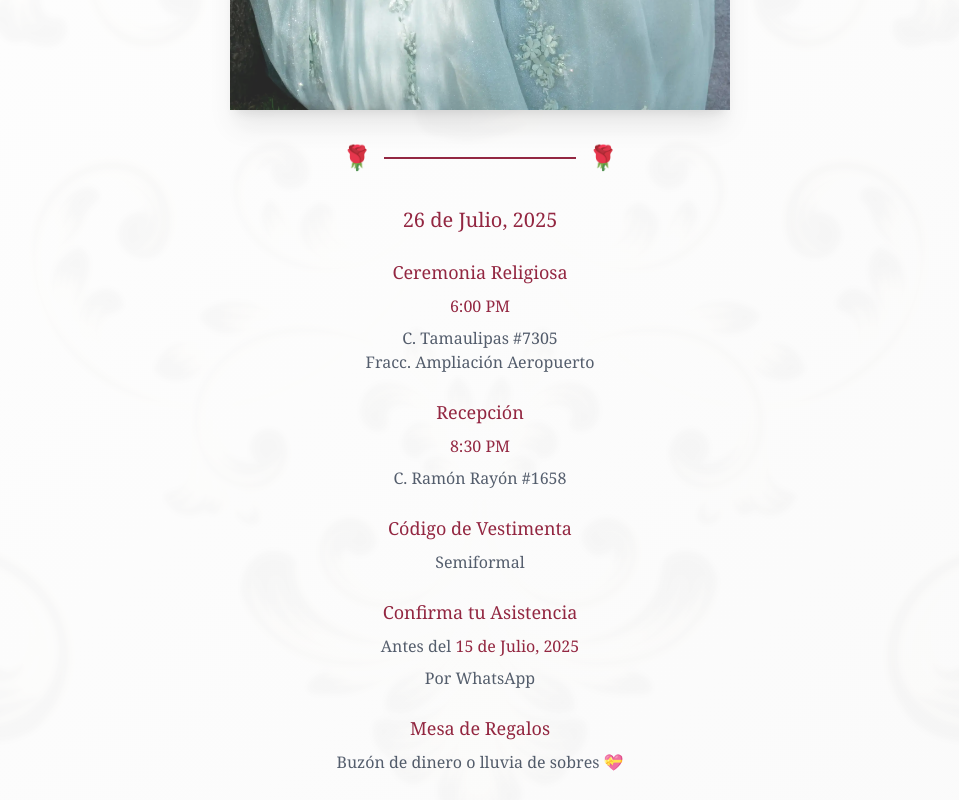
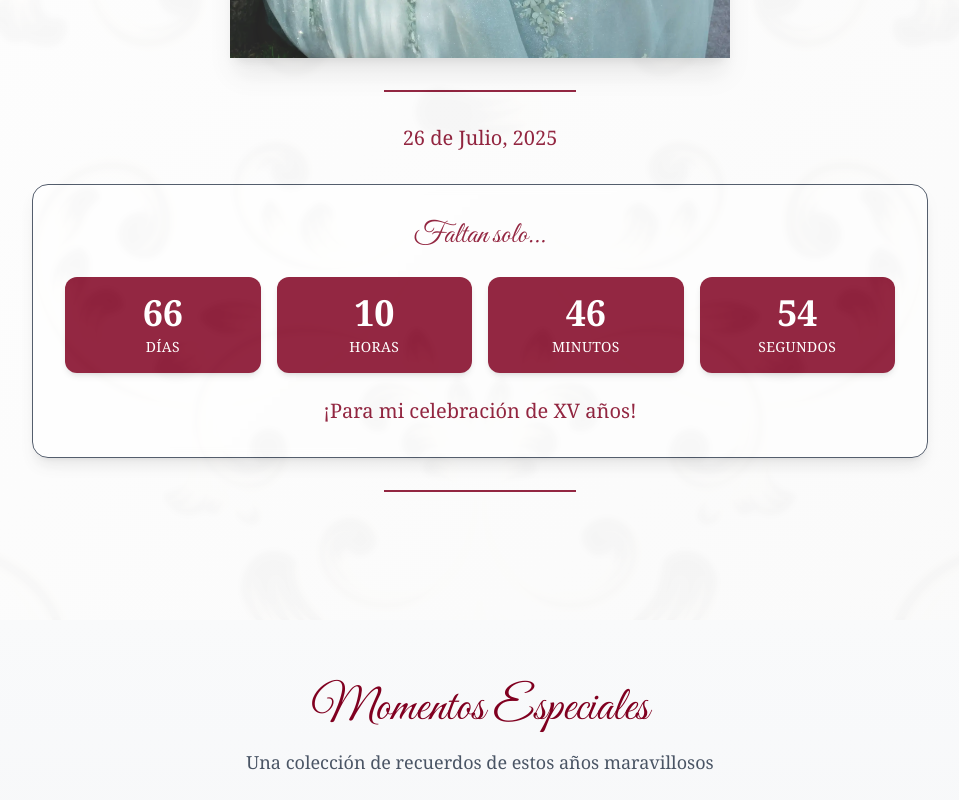
Before and after one commit to Lanyev/quince-jessica, a React (Vite) app: page /#/ in a window 1280 px wide. Shown: the part 1280-2080 px from the top of the page, without its empty margins (160-1119 px from the left). Built offline with nearby package versions, Linux system fonts and the light colour scheme.

Commit message:
Add countdown timer for event date and update timeLeft state management

```diff
--- a/src/pages/Inicio.jsx
+++ b/src/pages/Inicio.jsx
@@ -16,12 +16,44 @@ import 'swiper/css/pagination';
 const Inicio = () => {
   const [isVisible, setIsVisible] = useState(false);
   const [imagesLoaded, setImagesLoaded] = useState(false);
+  const [timeLeft, setTimeLeft] = useState({
+    days: 0,
+    hours: 0,
+    minutes: 0,
+    seconds: 0
+  });
 
   // Use dynamic gallery images hook
   const { images: allImages, loading, getRandomImages } = useGalleryImages();
 
   // Get 3 random images for homepage
   const galleryImages = getRandomImages(3);
+
+  // Countdown to event date (July 26, 2025 at 6:00 PM)
+  useEffect(() => {
+    const eventDate = new Date('2025-07-26T18:00:00').getTime();
+
+    const calculateTimeLeft = () => {
+      const now = new Date().getTime();
+      const difference = eventDate - now;
+
+      if (difference > 0) {
+        setTimeLeft({
+          days: Math.floor(difference / (1000 * 60 * 60 * 24)),
+          hours: Math.floor((difference % (1000 * 60 * 60 * 24)) / (1000 * 60 * 60)),
+          minutes: Math.floor((difference % (1000 * 60 * 60)) / (1000 * 60)),
+          seconds: Math.floor((difference % (1000 * 60)) / 1000)
+        });
+      } else {
+        setTimeLeft({ days: 0, hours: 0, minutes: 0, seconds: 0 });
+      }
+    };
+
+    calculateTimeLeft();
+    const timer = setInterval(calculateTimeLeft, 1000);
+
+    return () => clearInterval(timer);
+  }, []);
 
   useEffect(() => {
     // Precargar imágenes críticas
@@ -89,14 +121,11 @@ const Inicio = () => {
 
             {/* Theme - Corona */}
             <div className="mb-8">
-              <p className="font-script text-2xl md:text-3xl text-primary-light">
-                Tema: Corona 👑
-              </p>
-            </div>{/* Jessica's Photo - Clean Rectangle with Extended Light Fade */}
+            </div>            {/* Jessica's Photo - Clean Rectangle */}
             <div className="flex justify-center mb-8">
               <div className="relative group">
-                {/* Photo container - Simple rectangle with sharp corners */}
-                <div className="w-80 h-[520px] md:w-96 md:h-[620px] lg:w-[450px] lg:h-[720px] xl:w-[500px] xl:h-[800px] overflow-hidden shadow-xl relative group-hover:scale-[1.02] transition-transform duration-700">                  <img
+                {/* Photo container - Rectangle shape */}
+                <div className="w-80 h-[520px] md:w-96 md:h-[620px] lg:w-[450px] lg:h-[720px] xl:w-[500px] xl:h-[800px] overflow-hidden shadow-xl relative group-hover:scale-[1.02] transition-transform duration-700"><img
                     src="./images/jessica-main.webp"
                     alt="Jessica Paola"
                     className="w-full h-full object-cover group-hover:scale-105 transition-transform duration-700"
@@ -113,72 +142,55 @@ const Inicio = () => {
             </div>
               {/* Decorative Line with Roses */}
             <div className="flex justify-center items-center mb-8">
-              <span className="text-primary text-2xl mr-3">🌹</span>
+              <span className="text-primary text-2xl mr-3"></span>
               <div className="w-32 md:w-48 h-0.5 bg-primary"></div>
-              <span className="text-primary text-2xl ml-3">🌹</span>
-            </div>{/* Date and Time Info */}
-            <div className="space-y-6 font-serif text-gray-700">
-              <p className="text-lg md:text-xl">
+              <span className="text-primary text-2xl ml-3"></span>
+            </div>            {/* Date and Event Info */}
+            <div className="space-y-8 font-serif text-gray-700">
+              <p className="text-lg md:text-xl text-center">
                 <span className="text-primary font-medium">26 de Julio, 2025</span>
               </p>
 
-              {/* Ceremony Info */}
-              <div className="space-y-2">
-                <p className="text-base md:text-lg font-medium text-primary">
-                  Ceremonia Religiosa
-                </p>
-                <p className="text-sm md:text-base">
-                  <span className="text-primary">6:00 PM</span>
-                </p>
-                <p className="text-sm md:text-base">
-                  C. Tamaulipas #7305<br />
-                  Fracc. Ampliación Aeropuerto
-                </p>
-              </div>
+              {/* Countdown Timer */}
+              <div className="bg-white/50 backdrop-blur-sm rounded-2xl p-6 md:p-8 shadow-lg border border-primary/20">
+                <h3 className="font-script text-2xl md:text-3xl text-primary text-center mb-6">
+                  Faltan solo...
+                </h3>                <div className="grid grid-cols-2 lg:grid-cols-4 gap-3 md:gap-4 text-center">
+                  {/* Days */}
+                  <div style={{backgroundColor: '#800020'}} className="text-white rounded-xl p-3 md:p-4 shadow-md min-h-[80px] flex flex-col justify-center">
+                    <div className="text-2xl md:text-3xl lg:text-4xl font-bold">{timeLeft.days}</div>
+                    <div className="text-xs md:text-sm font-serif uppercase tracking-wide mt-1">
+                      {timeLeft.days === 1 ? 'Día' : 'Días'}
+                    </div>
+                  </div>
 
-              {/* Reception Info */}
-              <div className="space-y-2">
-                <p className="text-base md:text-lg font-medium text-primary">
-                  Recepción
-                </p>
-                <p className="text-sm md:text-base">
-                  <span className="text-primary">8:30 PM</span>
-                </p>
-                <p className="text-sm md:text-base">
-                  C. Ramón Rayón #1658
-                </p>
-              </div>
+                  {/* Hours */}
+                  <div style={{backgroundColor: '#800020'}} className="text-white rounded-xl p-3 md:p-4 shadow-md min-h-[80px] flex flex-col justify-center">
+                    <div className="text-2xl md:text-3xl lg:text-4xl font-bold">{timeLeft.hours}</div>
+                    <div className="text-xs md:text-sm font-serif uppercase tracking-wide mt-1">
+                      {timeLeft.hours === 1 ? 'Hora' : 'Horas'}
+                    </div>
+                  </div>
 
-              {/* Dress Code */}
-              <div className="space-y-2">
-                <p className="text-base md:text-lg font-medium text-primary">
-                  Código de Vestimenta
-                </p>
-                <p className="text-sm md:text-base">
-                  Semiformal
-                </p>
-              </div>
+                  {/* Minutes */}
+                  <div style={{backgroundColor: '#800020'}} className="text-white rounded-xl p-3 md:p-4 shadow-md min-h-[80px] flex flex-col justify-center">
+                    <div className="text-2xl md:text-3xl lg:text-4xl font-bold">{timeLeft.minutes}</div>
+                    <div className="text-xs md:text-sm font-serif uppercase tracking-wide mt-1">
+                      {timeLeft.minutes === 1 ? 'Minuto' : 'Minutos'}
+                    </div>
+                  </div>
 
-              {/* RSVP */}
-              <div className="space-y-2">
-                <p className="text-base md:text-lg font-medium text-primary">
-                  Confirma tu Asistencia
-                </p>
-                <p className="text-sm md:text-base">
-                  Antes del <span className="text-primary font-medium">15 de Julio, 2025</span>
-                </p>
-                <p className="text-sm md:text-base">
-                  Por WhatsApp
-                </p>
-              </div>
+                  {/* Seconds */}
+                  <div style={{backgroundColor: '#800020'}} className="text-white rounded-xl p-3 md:p-4 shadow-md min-h-[80px] flex flex-col justify-center">
+                    <div className="text-2xl md:text-3xl lg:text-4xl font-bold">{timeLeft.seconds}</div>
+                    <div className="text-xs md:text-sm font-serif uppercase tracking-wide mt-1">
+                      {timeLeft.seconds === 1 ? 'Segundo' : 'Segundos'}
+                    </div>
+                  </div>
+                </div>
 
-              {/* Gift Info */}
-              <div className="space-y-2">
-                <p className="text-base md:text-lg font-medium text-primary">
-                  Mesa de Regalos
-                </p>
-                <p className="text-sm md:text-base">
-                  Buzón de dinero o lluvia de sobres 💝
+                <p className="text-center mt-6 font-script text-lg md:text-xl text-primary">
+                  ¡Para mi celebración de XV años!
                 </p>
               </div>
             </div>
```
